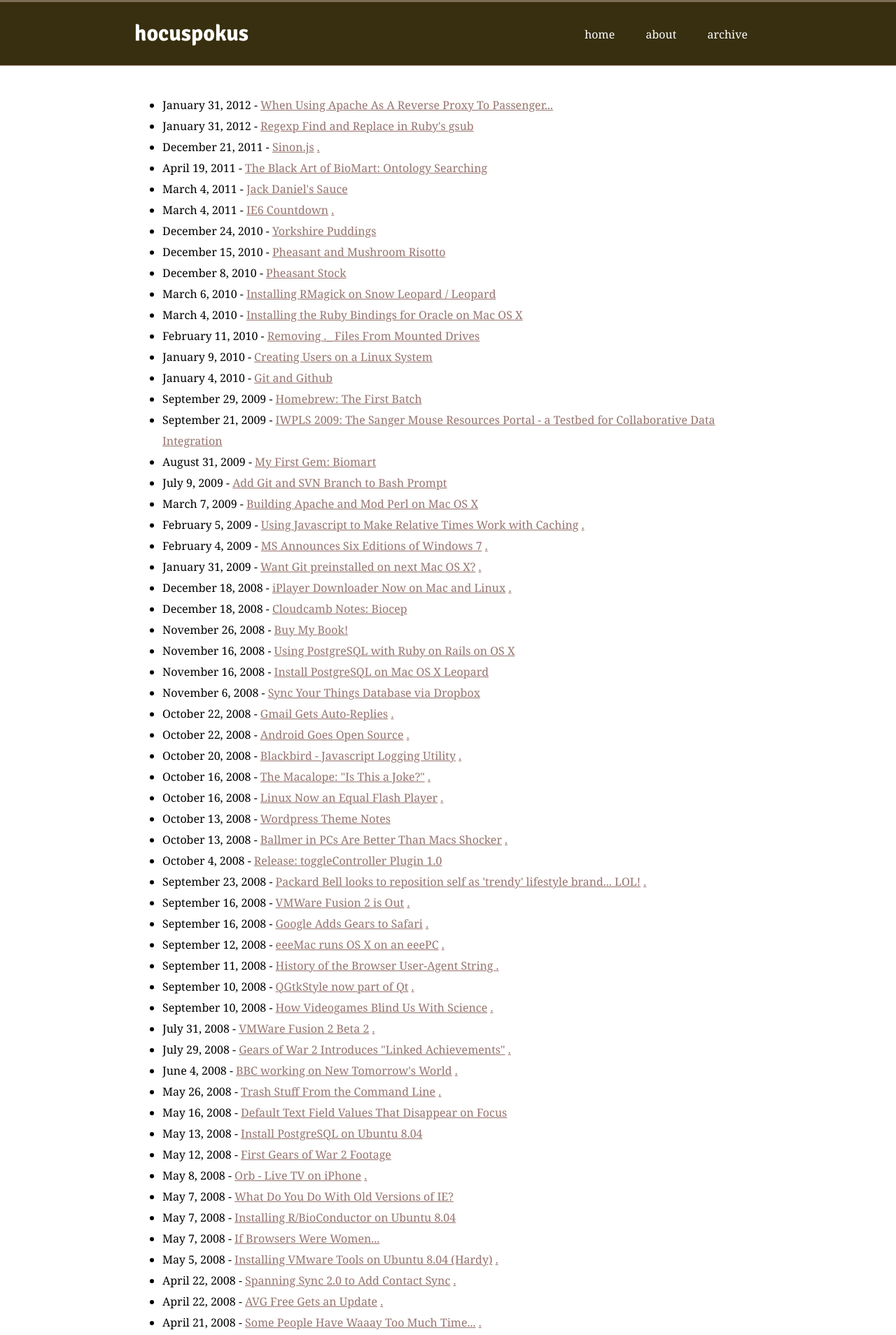
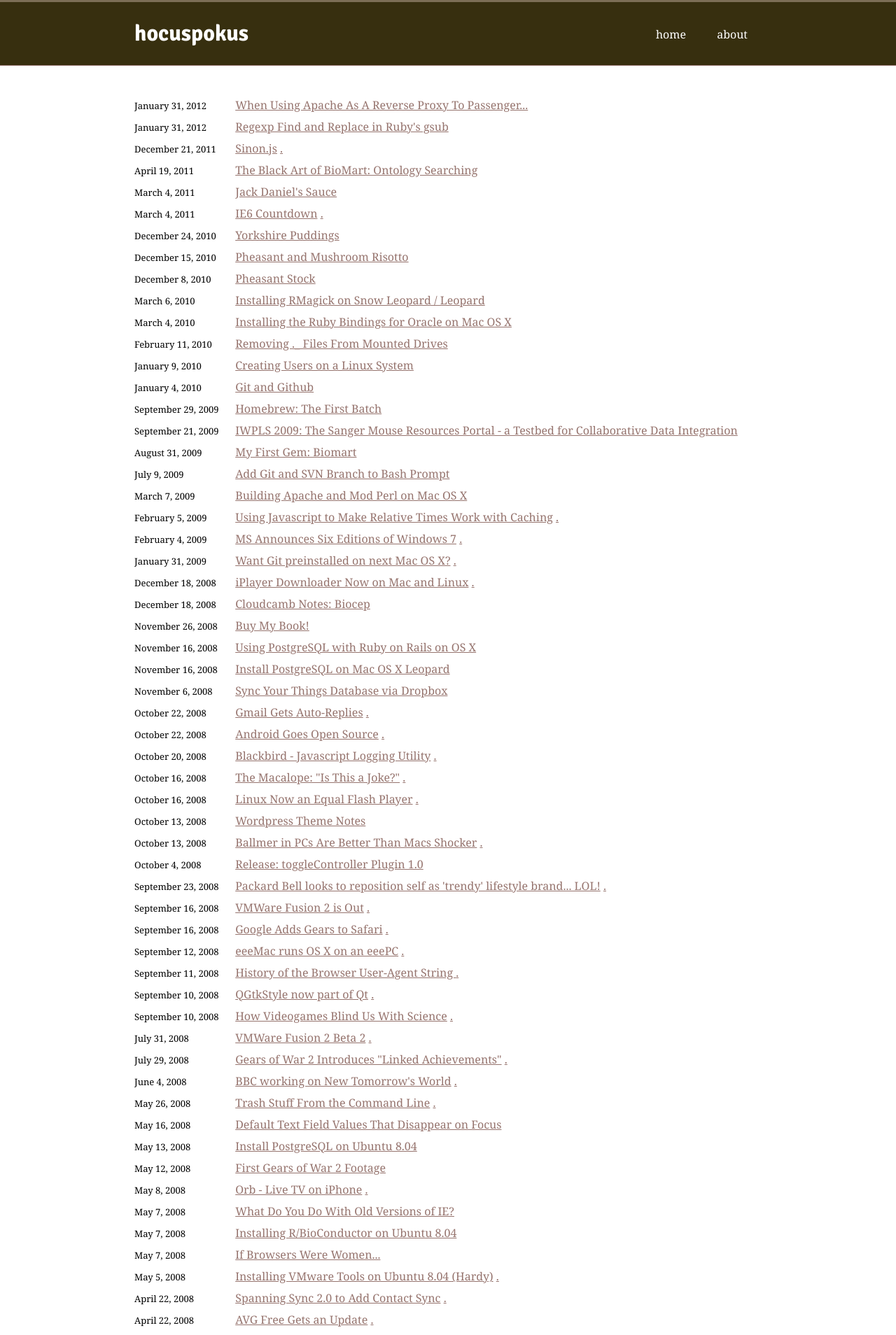
Before and after one commit to dazoakley/hocuspokus.net, a Jekyll site: the page built from index.html, in a window 1280 px wide. Shown: the top 1908 px of the page at 70% size. Built offline with Jekyll 4.4.1, drawn with Linux system fonts in a browser that asks for light colours; some web fonts are replaced; Markdown is read by kramdown in place of the engine named in the settings; comment, search, counter and statistics services are not loaded; some of the changed text lies outside the part shown.

Commit message:
Make the related posts styling betterer

```diff
--- /dev/null
+++ b/_includes/related.html
@@ -0,0 +1,9 @@
+<li class='article'>
+  <span class='date'>{{ post.date | date: '%B %e, %Y' }}</span>
+  {% if post.linkblog.size > 0 %}
+    <a href='{{ post.linkblog }}' class='linkblog'>{{ post.title }}</a>
+    <a href='{{ post.url }}' class='linkblog-permalink'>.</a>
+  {% else %}
+    <a href='{{ post.url }}' class='permalink'>{{ post.title }}</a>
+  {% endif %}
+</li>
--- a/_layouts/layout.html
+++ b/_layouts/layout.html
@@ -11,7 +11,6 @@
 
     <link href='http://hocuspokus.net/atom.xml' rel='alternate' title='hocuspokus &amp;raquo; Feed' type='application/atom+xml'>
     <link href='http://hocuspokus.net' rel='index' title='hocuspokus'>
-
 
 		<!--[if lt IE 9]>
 			<script src='http://html5shim.googlecode.com/svn/trunk/html5.js'></script>
@@ -34,7 +33,6 @@
           <ul>
             <li><a href='/'>home</a></li>
             <li><a href='/about'>about</a></li>
-            <li><a href='/archive'>archive</a></li>
           </ul>
         </nav>
       </div>
--- a/css/styles.css
+++ b/css/styles.css
@@ -146,6 +146,20 @@ nav li a:hover {
   color: #999;
 }
 
+.related ul {
+  padding-left: 0;
+}
+
+.related li.article {
+  list-style: none;
+}
+
+.related li.article .date {
+  font-size: 13px;
+  display: inline-block;
+  width: 140px;
+}
+
 /*		Default Layout: 992px.
 		Gutters: 24px.
 		Outer margins: 48px.
@@ -237,8 +251,13 @@ nav ul li a {
   margin-right: 10px;
 }
 
-#related ul {
-  padding-left: 18px;
+.related li.article {
+  line-height: 20px;
+  margin-bottom: 20px;
+}
+
+.related li.article .date {
+  display: block;
 }
 
 }
--- a/index.html
+++ b/index.html
@@ -3,18 +3,10 @@ layout: layout
 title:
 ---
 
-<div class="related">
+<div class='related'>
   <ul>
   {% for post in site.posts %}
-    <li>
-    <span>{{ post.date | date: "%B %e, %Y" }}</span> -
-    {% if post.linkblog.size > 0 %}
-      <a href="{{ post.linkblog }}" class="linkblog">{{ post.title }}</a>
-      <a href="{{ post.url }}" class="linkblog-permalink">.</a>
-    {% else %}
-      <a href="{{ post.url }}" class="permalink">{{ post.title }}</a>
-    {% endif %}
-    </li>
+    {% include related.html %}
   {% endfor %}
   </ul>
 </div>
```
Also changed, not shown: _layouts/post.html (+7 -7 lines).
